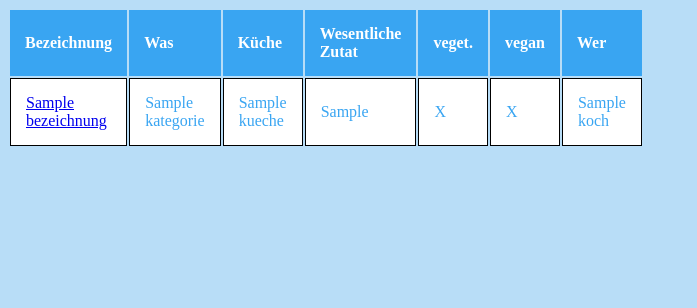
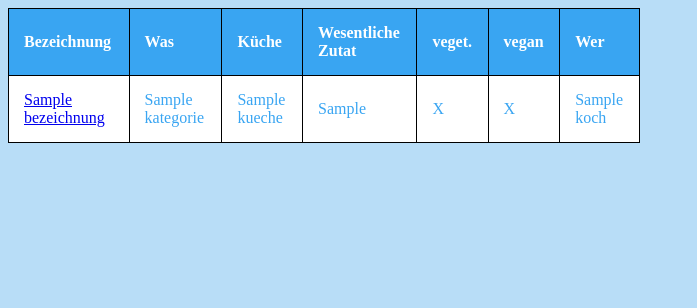
Before and after one commit to Gergerman/rdb-fuer-pa, a Django app: template templates/list.html in a window 1280 px wide. Shown: the top 308 px of the page, without its empty margins (0-697 px from the left). Run offline with Django 3.2, Linux system fonts and the light colour scheme; the template is opened without the code that fills it: most values are stand-ins (such as "Sample title", 1, 10 or a date in 2020).

Commit message:
collapse in list.html

```diff
--- a/templates/list.html
+++ b/templates/list.html
@@ -4,7 +4,7 @@
 {% block content %}
 
 <style>
-    td {
+    table,th,td {
         border: 1px solid black;
         border-collapse: collapse;
     }
```
